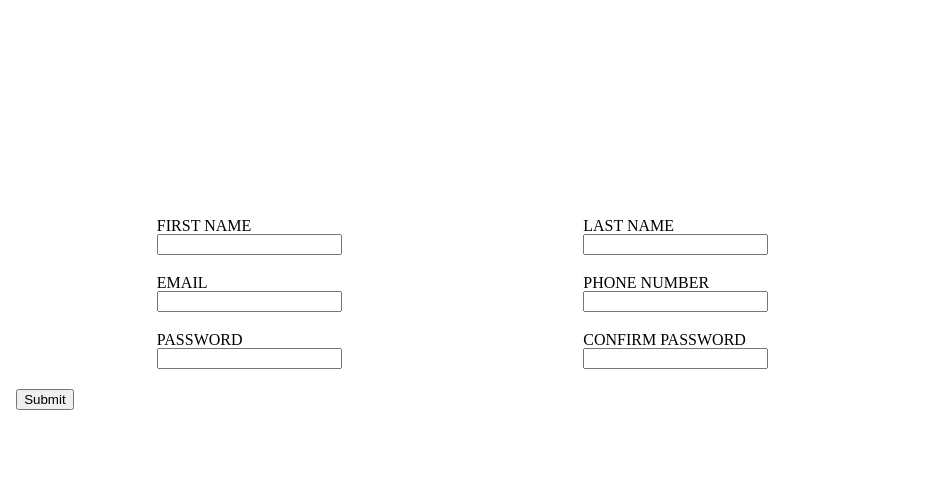
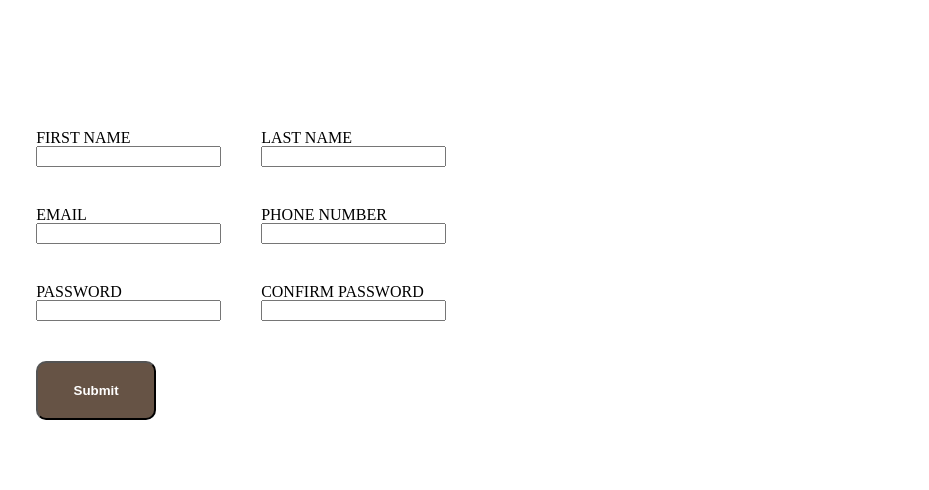
Before and after one commit to QuoteNat/odin-sign-up-form, a plain HTML site: page index.html in a window 1280 px wide. Shown: the part 259-749 px from the top of the page, 351-1280 px from the left. Drawn offline with Linux system fonts and the light colour scheme; a web font is replaced by a local one.

Commit message:
Improve button style

```diff
--- a/index.html
+++ b/index.html
@@ -59,13 +59,13 @@
             <div class="form-row">
                 <div class="form-entry">
                     <label for="password">PASSWORD</label>
-                    <input type="password" name="password" id="password">
+                    <input type="password" name="password" id="password" class="error">
                 </div>
 
 
                 <div class="form-entry">
                     <label for="confirm-password">CONFIRM PASSWORD</label>
-                    <input type="password" name="confirm-password" id="confirm-password">
+                    <input type="password" name="confirm-password" id="confirm-password" class="error">
                 </div>
             </div>
 
--- a/styles.css
+++ b/styles.css
@@ -202,15 +202,27 @@ body {
 }
 
 form {
+    display: flex;
     flex-direction: column;
     margin: 20px;
+}
+
+form button {
+    margin: 20px;
+    background-color: #665345;
+    border-radius: 10px;
+    padding: 10px 20px;
+    color: white;
+    font-weight: bolder;
+    padding: 20px;
+    width: 120px;
 }
 
 .form-row {
     margin: 20px;
     display: flex;
     flex-direction: row;
-    justify-content: space-around;
+    gap: 40px;
     flex-wrap: wrap;
 }
 
```
